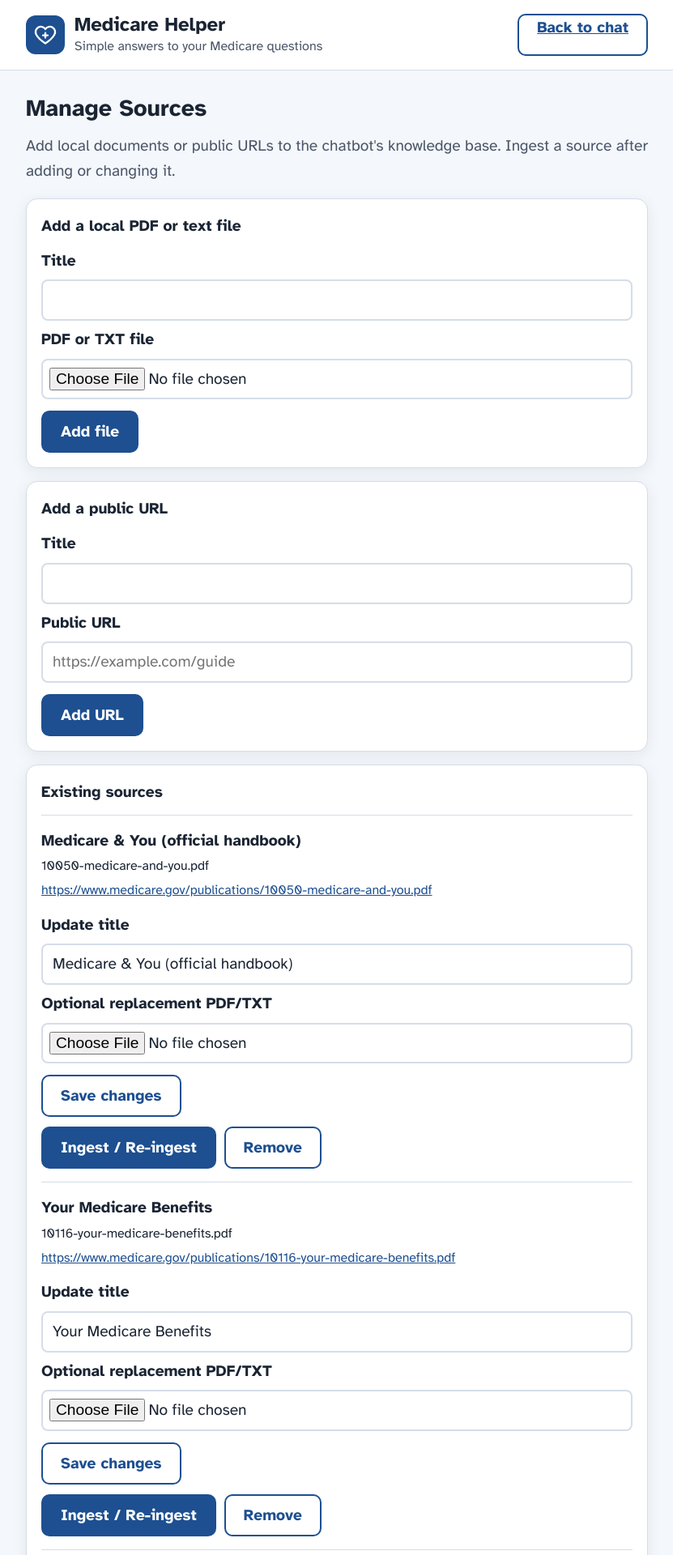
After one commit to nikhil-r-kumar07/2340-Project-3, a Django app: page /sources/ in a window 1280 px wide. The commit adds this page. Shown: the top 1920 px of the page at 81% size, without its empty margins (224-1055 px from the left). Run offline with Django 5.2, Linux system fonts and the light colour scheme.

Commit message:
Add developer UI for RAG source management

```diff
--- a/chat/static/chat/style.css
+++ b/chat/static/chat/style.css
@@ -205,6 +205,54 @@ main.container { flex: 1; padding-top: 24px; padding-bottom: 24px; }
 .sources-list a:hover { color: var(--primary-hover); }
 .sources-list a:focus-visible { outline: 3px solid var(--focus); outline-offset: 2px; }
 
+/* ---------- Source management (Stories 5 & 6) ---------- */
+.source-manager > h2 { margin: 0 0 8px; }
+.source-manager > p { margin: 0 0 18px; color: var(--muted); }
+.source-panel {
+  margin: 16px 0;
+  padding: 18px;
+  background: var(--surface);
+  border: 1px solid var(--border);
+  border-radius: var(--radius);
+  box-shadow: var(--shadow);
+}
+.source-panel h3 { margin: 0 0 12px; font-size: 1.2rem; }
+.source-form, .source-update-form { display: grid; gap: 8px; }
+.source-form input:not([type="file"]), .source-update-form input:not([type="file"]) {
+  width: 100%;
+  min-height: 48px;
+  padding: 8px 12px;
+  border: 2px solid var(--border);
+  border-radius: 8px;
+  background: var(--surface);
+  color: var(--text);
+  font: inherit;
+}
+.source-form input[type="file"], .source-update-form input[type="file"] {
+  width: 100%;
+  min-height: 48px;
+  padding: 8px;
+  border: 2px solid var(--border);
+  border-radius: 8px;
+  background: var(--surface);
+  color: var(--text);
+  font: inherit;
+}
+.source-form label, .source-update-form label { font-weight: 700; }
+.source-form .btn, .source-update-form .btn { justify-self: start; margin-top: 6px; }
+.source-list { list-style: none; margin: 0; padding: 0; }
+.source-item { padding: 16px 0; border-top: 1px solid var(--border); }
+.source-details { display: grid; gap: 4px; overflow-wrap: anywhere; }
+.source-details span, .source-details a { font-size: 1rem; }
+.source-details a { color: var(--primary); }
+.source-update-form { margin-top: 14px; }
+.source-actions { display: flex; flex-wrap: wrap; gap: 10px; margin-top: 12px; }
+.source-actions form { margin: 0; }
+.source-message { padding: 10px 14px; border-radius: 8px; overflow-wrap: anywhere; }
+.source-message-success { background: var(--bot-bubble); border-left: 4px solid var(--primary); }
+.source-message-error { background: var(--error-bg); color: var(--error-text); border-left: 4px solid var(--error-text); }
+.high-contrast .source-message-success { border: 2px solid var(--primary); }
+.high-contrast .source-message-error { border: 2px solid var(--error-text); }
 
 /* "Thinking…" dots */
 .typing::after {
@@ -260,4 +308,6 @@ main.container { flex: 1; padding-top: 24px; padding-bottom: 24px; }
   .message { max-width: 95%; }
   .ask-form { flex-direction: column; }
   .btn-primary { width: 100%; }
+  .source-actions { flex-direction: column; }
+  .source-actions form, .source-actions .btn { width: 100%; }
 }
--- a/chat/templates/chat/index.html
+++ b/chat/templates/chat/index.html
@@ -2,6 +2,7 @@
 {% load static %}
 
 {% block header_actions %}
+  <a href="{% url 'manage_sources' %}" class="btn btn-secondary">Manage Sources</a>
   <button type="button" id="new-chat" class="btn btn-secondary">New chat</button>
 {% endblock %}
 
--- /dev/null
+++ b/chat/templates/chat/manage_sources.html
@@ -0,0 +1,91 @@
+{% extends "base.html" %}
+
+{% block title %}Manage Sources | Medicare Helper{% endblock %}
+
+{% block header_actions %}
+  <a href="{% url 'index' %}" class="btn btn-secondary">Back to chat</a>
+{% endblock %}
+
+{% block content %}
+<section class="source-manager" aria-labelledby="manage-sources-title">
+  <h2 id="manage-sources-title">Manage Sources</h2>
+  <p>Add local documents or public URLs to the chatbot's knowledge base. Ingest a source after adding or changing it.</p>
+
+  {% if messages %}
+    <div class="source-messages" aria-live="polite">
+      {% for message in messages %}
+        <p class="source-message source-message-{{ message.tags }}">{{ message }}</p>
+      {% endfor %}
+    </div>
+  {% endif %}
+
+  <section class="source-panel" aria-labelledby="add-file-title">
+    <h3 id="add-file-title">Add a local PDF or text file</h3>
+    <form method="post" enctype="multipart/form-data" class="source-form">
+      {% csrf_token %}
+      <input type="hidden" name="action" value="add_local">
+      <label for="local-title">Title</label>
+      <input id="local-title" name="title" type="text" maxlength="200" required>
+      <label for="local-file">PDF or TXT file</label>
+      <input id="local-file" name="file" type="file" accept=".pdf,.txt,application/pdf,text/plain" required>
+      <button class="btn btn-primary" type="submit">Add file</button>
+    </form>
+  </section>
+
+  <section class="source-panel" aria-labelledby="add-url-title">
+    <h3 id="add-url-title">Add a public URL</h3>
+    <form method="post" class="source-form">
+      {% csrf_token %}
+      <input type="hidden" name="action" value="add_url">
+      <label for="url-title">Title</label>
+      <input id="url-title" name="title" type="text" maxlength="200" required>
+      <label for="source-url">Public URL</label>
+      <input id="source-url" name="url" type="url" placeholder="https://example.com/guide" required>
+      <button class="btn btn-primary" type="submit">Add URL</button>
+    </form>
+  </section>
+
+  <section class="source-panel" aria-labelledby="existing-sources-title">
+    <h3 id="existing-sources-title">Existing sources</h3>
+    {% if sources %}
+      <ul class="source-list">
+        {% for source in sources %}
+          <li class="source-item">
+            <div class="source-details">
+              <strong>{{ source.title }}</strong>
+              <span>{{ source.file }}</span>
+              {% if source.url %}<a href="{{ source.url }}" target="_blank" rel="noopener noreferrer">{{ source.url }}</a>{% endif %}
+            </div>
+            <form method="post" enctype="multipart/form-data" class="source-update-form">
+              {% csrf_token %}
+              <input type="hidden" name="action" value="update">
+              <input type="hidden" name="file" value="{{ source.file }}">
+              <label for="title-{{ forloop.counter }}">Update title</label>
+              <input id="title-{{ forloop.counter }}" name="title" type="text" maxlength="200" value="{{ source.title }}">
+              <label for="replacement-{{ forloop.counter }}">Optional replacement PDF/TXT</label>
+              <input id="replacement-{{ forloop.counter }}" name="file" type="file" accept=".pdf,.txt,application/pdf,text/plain">
+              <button class="btn btn-secondary" type="submit">Save changes</button>
+            </form>
+            <div class="source-actions">
+              <form method="post">
+                {% csrf_token %}
+                <input type="hidden" name="action" value="ingest">
+                <input type="hidden" name="file" value="{{ source.file }}">
+                <button class="btn btn-primary" type="submit">Ingest / Re-ingest</button>
+              </form>
+              <form method="post">
+                {% csrf_token %}
+                <input type="hidden" name="action" value="remove">
+                <input type="hidden" name="file" value="{{ source.file }}">
+                <button class="btn btn-secondary" type="submit">Remove</button>
+              </form>
+            </div>
+          </li>
+        {% endfor %}
+      </ul>
+    {% else %}
+      <p>No sources have been added yet.</p>
+    {% endif %}
+  </section>
+</section>
+{% endblock %}
--- a/chat/urls.py
+++ b/chat/urls.py
@@ -4,6 +4,7 @@ from . import views
 
 urlpatterns = [
     path("", views.index, name="index"),
+    path("sources/", views.manage_sources, name="manage_sources"),
     path("api/ask/", views.ask, name="ask"),
     path("api/reset/", views.reset, name="reset"),
     path("api/display/", views.display, name="display"),
--- a/chat/views.py
+++ b/chat/views.py
@@ -12,12 +12,18 @@ the database), so each visitor has their own chat without needing an account.
 import json
 import logging
 import re
+import tempfile
+from pathlib import Path
 
+from django.contrib import messages
+from django.core.management import call_command
+from django.core.management.base import CommandError
 from django.http import JsonResponse
-from django.shortcuts import render
+from django.shortcuts import redirect, render
 from django.views.decorators.http import require_POST
 
 from . import rag
+from .forms import LocalSourceForm, UpdateSourceForm, UrlSourceForm
 from .llm import LLMError, chat_completion
 from .prompts import build_system_prompt
 
@@ -55,6 +61,87 @@ def index(request):
         "display": get_display(request),
         "text_sizes": TEXT_SIZES,
     })
+
+
+def manage_sources(request):
+    if request.method == "POST":
+        action = request.POST.get("action")
+        try:
+            if action == "add_local":
+                form = LocalSourceForm(request.POST, request.FILES)
+                if form.is_valid():
+                    upload = form.cleaned_data["file"]
+                    with tempfile.TemporaryDirectory() as temporary_directory:
+                        uploaded_path = Path(temporary_directory) / Path(upload.name).name
+                        with uploaded_path.open("wb") as destination:
+                            for chunk in upload.chunks():
+                                destination.write(chunk)
+                        call_command(
+                            "sources", "add", "--local", str(uploaded_path),
+                            "--title", form.cleaned_data["title"],
+                        )
+                    messages.success(request, "Source added. Ingest it to make it searchable.")
+                else:
+                    messages.error(request, _form_errors(form))
+            elif action == "add_url":
+                form = UrlSourceForm(request.POST)
+                if form.is_valid():
+                    call_command(
+                        "sources", "add", "--url", form.cleaned_data["url"],
+                        "--title", form.cleaned_data["title"],
+                    )
+                    messages.success(request, "URL source added. Ingest it to make it searchable.")
+                else:
+                    messages.error(request, _form_errors(form))
+            elif action == "update":
+                file_name = request.POST.get("file", "")
+                form = UpdateSourceForm(request.POST, request.FILES)
+                if form.is_valid():
+                    command_args = ["sources", "update", file_name]
+                    if form.cleaned_data["title"]:
+                        command_args.extend(["--title", form.cleaned_data["title"]])
+                    upload = form.cleaned_data["file"]
+                    if upload:
+                        with tempfile.TemporaryDirectory() as temporary_directory:
+                            uploaded_path = Path(temporary_directory) / Path(upload.name).name
+                            with uploaded_path.open("wb") as destination:
+                                for chunk in upload.chunks():
+                                    destination.write(chunk)
+                            command_args.extend(["--from-file", str(uploaded_path)])
+                            call_command(*command_args)
+                    else:
+                        call_command(*command_args)
+                    messages.success(request, "Source updated. Re-ingest it to refresh searchable content.")
+                else:
+                    messages.error(request, _form_errors(form))
+            elif action in {"ingest", "remove"}:
+                file_name = request.POST.get("file", "")
+                if action == "ingest":
+                    call_command("ingest", "--source", file_name)
+                    messages.success(request, f"{file_name} ingested and searchable.")
+                else:
+                    call_command("sources", "remove", file_name)
+                    messages.success(request, f"{file_name} removed from the catalog and search index.")
+            else:
+                messages.error(request, "Choose a valid source action.")
+        except CommandError as error:
+            messages.error(request, str(error))
+        except OSError as error:
+            messages.error(request, f"Could not read or save the source file: {error}")
+        return redirect("manage_sources")
+
+    try:
+        sources = rag.load_manifest()
+    except FileNotFoundError:
+        sources = []
+    except json.JSONDecodeError as error:
+        sources = []
+        messages.error(request, f"Could not read data/sources.json: {error}")
+    return render(request, "chat/manage_sources.html", {"sources": sources})
+
+
+def _form_errors(form):
+    return " ".join(error for errors in form.errors.values() for error in errors)
 
 
 @require_POST
```
Also changed, not shown: chat/forms.py (added, +29 -0 lines), chat/test_sources_ui.py (added, +100 -0 lines), README.md.
